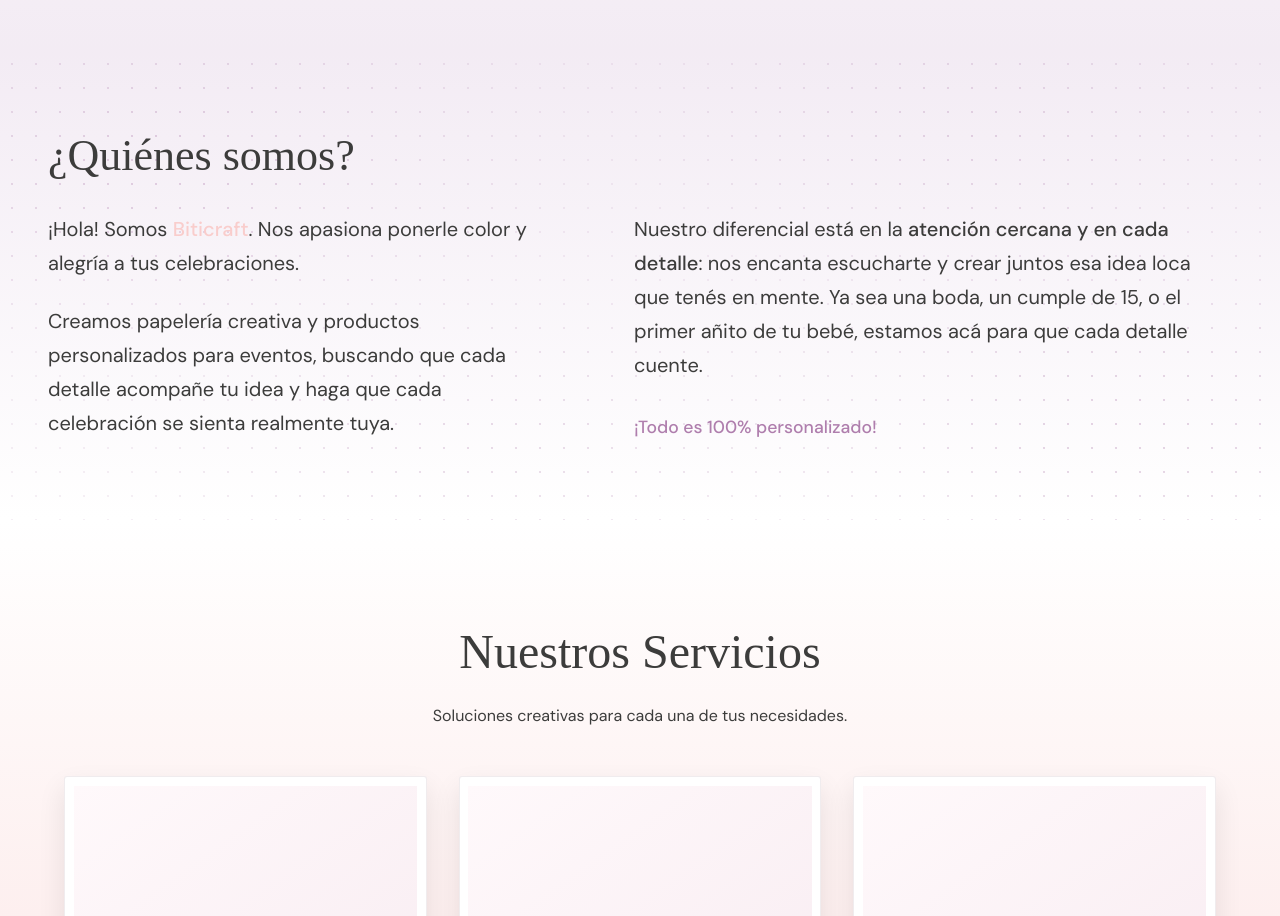
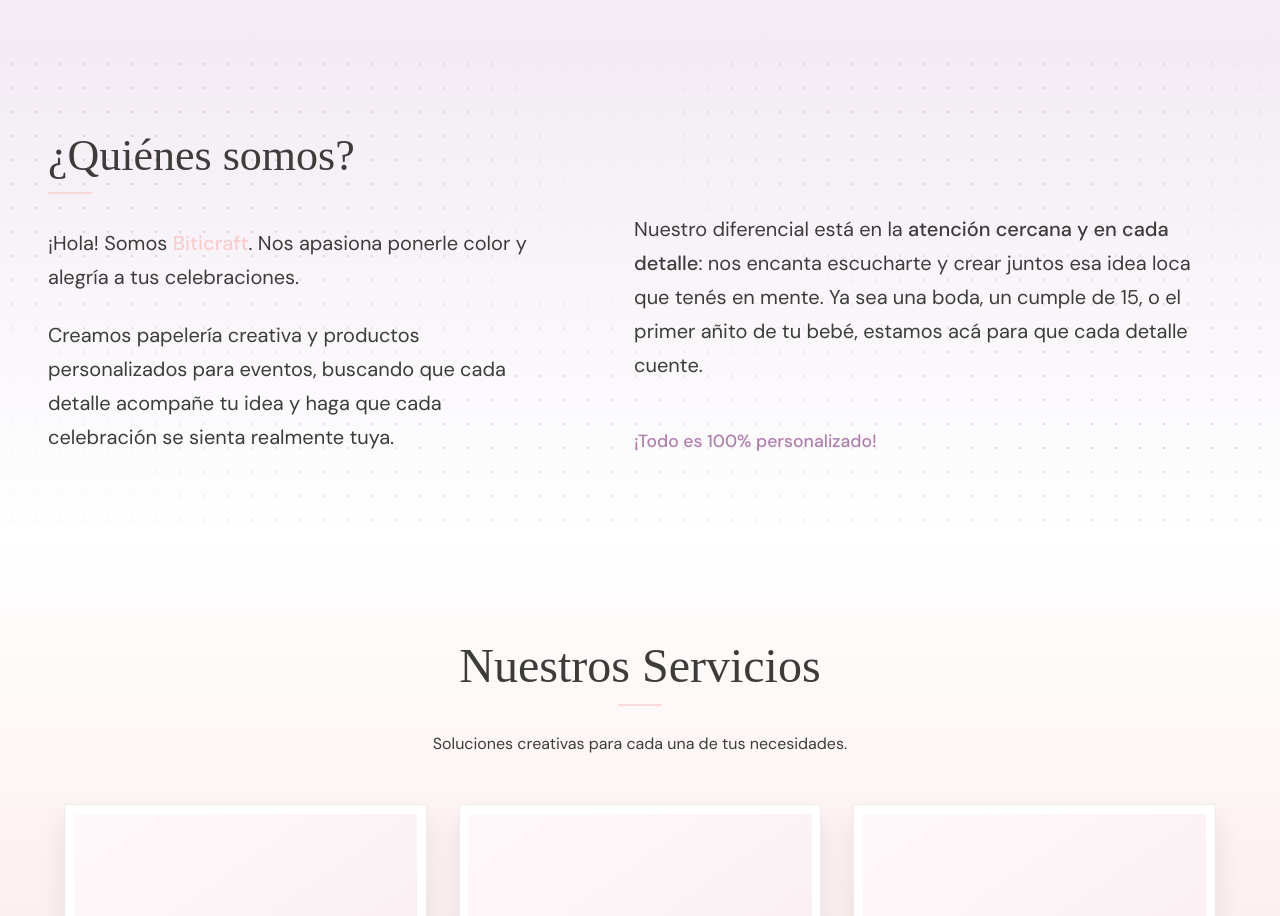
Before and after one commit to nicoKaminski/biticraft, a Next.js app: page / in a window 1280 px wide. Shown: the part 620-1536 px from the top of the page. Built offline with nearby package versions, Linux system fonts and the light colour scheme.

Commit message:
style: agrega líneas decorativas en Home

```diff
--- a/src/components/sections/SeccionServicios.module.css
+++ b/src/components/sections/SeccionServicios.module.css
@@ -50,9 +50,24 @@
   margin: 0;
 }
 
+.titulo::after {
+  display: block;
+  width: 44px;
+  height: 2px;
+  margin: 0.75rem auto 0;
+  background-color: color-mix(in srgb, var(--color-rosa) 70%, transparent);
+  content: "";
+}
+
 @media (min-width: 48rem) {
   .titulo {
     font-size: var(--font-size-h2);
+  }
+}
+
+@media (min-width: 64rem) {
+  .titulo::after {
+    transform: translateY(-0.625rem);
   }
 }
 
--- a/src/components/sections/SeccionSobreMi.module.css
+++ b/src/components/sections/SeccionSobreMi.module.css
@@ -121,6 +121,15 @@
   font-weight: var(--font-weight-medium);
   color: var(--color-gris);
   margin: 0;
+}
+
+.titulo::after {
+  display: block;
+  width: 44px;
+  height: 2px;
+  margin-top: 0.75rem;
+  background-color: color-mix(in srgb, var(--color-rosa) 70%, transparent);
+  content: "";
 }
 
 @media (min-width: 48rem) {
```
